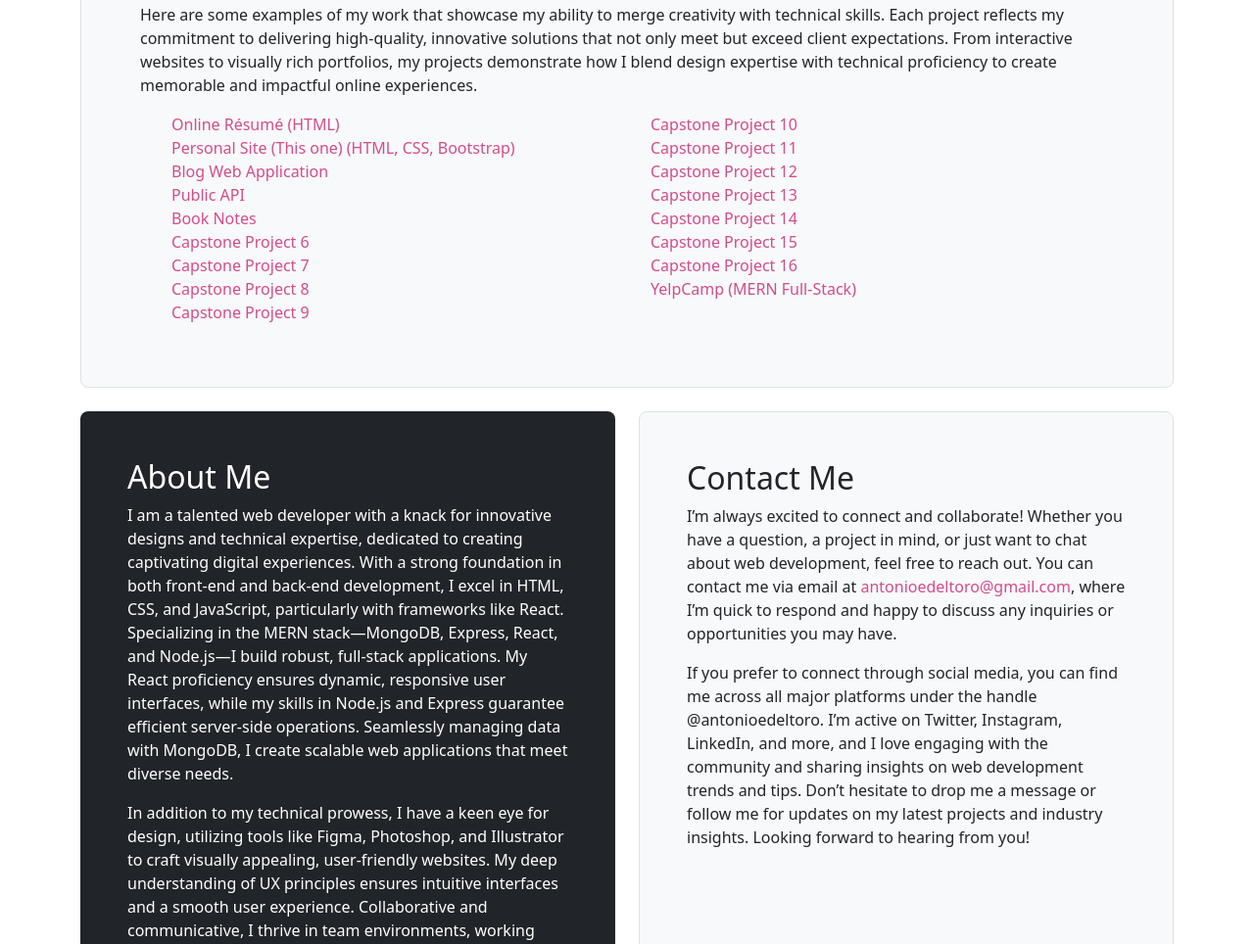
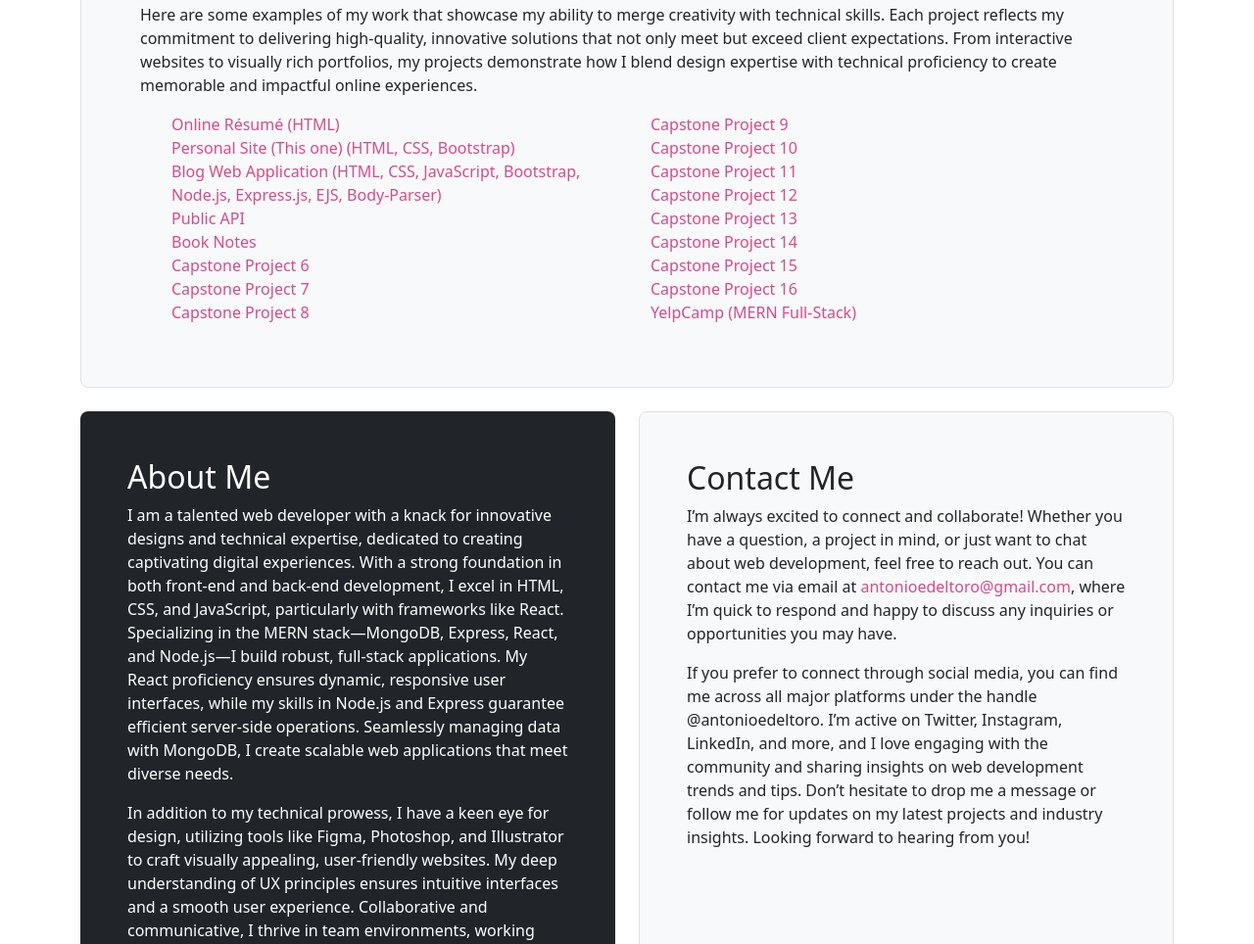
Before and after one commit to antonioedeltoro/capstone-project-2-personal-site, a plain HTML site: page index.html in a window 1280 px wide. Shown: the part 1178-2142 px from the top of the page at 98% size. Drawn offline with nearby package versions, Linux system fonts and the light colour scheme; a script that the page names is missing.

Commit message:
add description

```diff
--- a/index.html
+++ b/index.html
@@ -98,7 +98,8 @@
                 class="link"
                 href="https://capstone-project-3-blog-web-app.onrender.com"
                 target="_blank"
-                >Blog Web Application</a
+                >Blog Web Application (HTML, CSS, JavaScript, Bootstrap,
+                Node.js, Express.js, EJS, Body-Parser)</a
               >
             </li>
             <li><a class="link" href="#">Public API</a></li>
```
